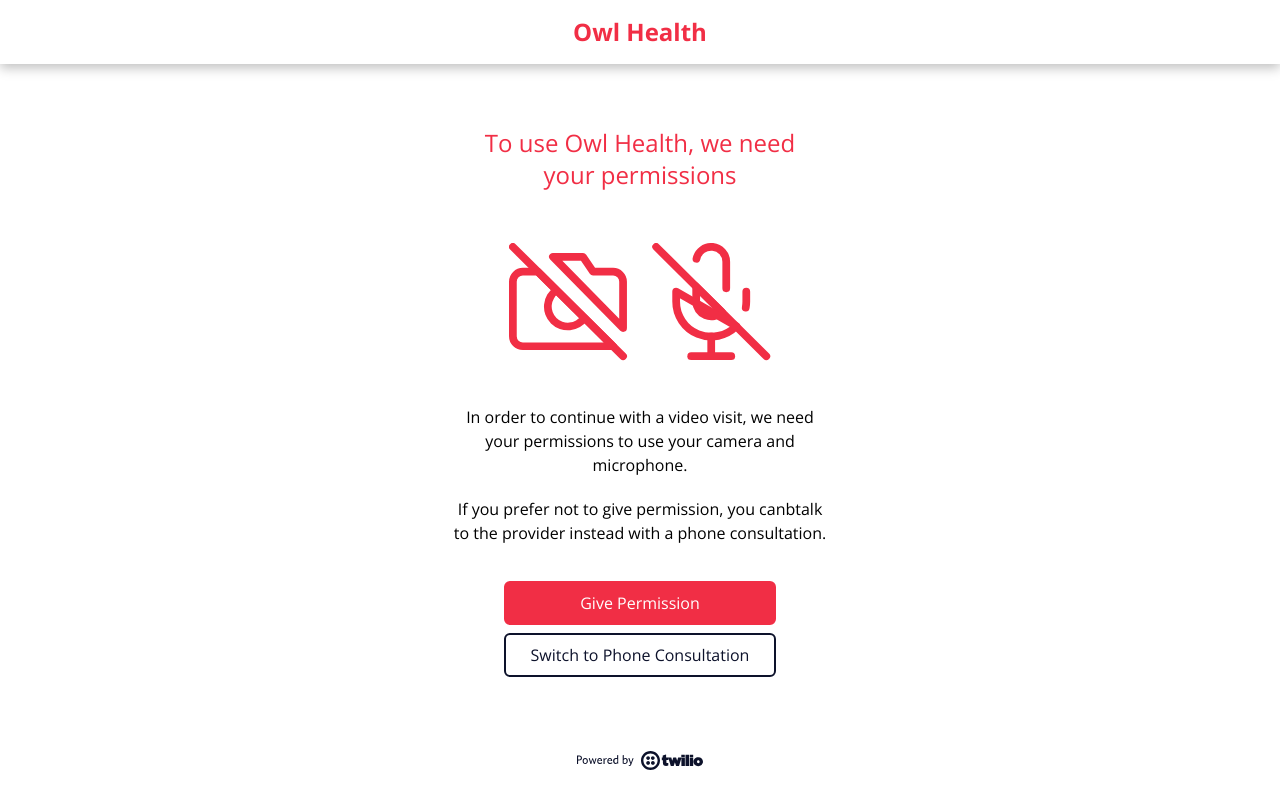
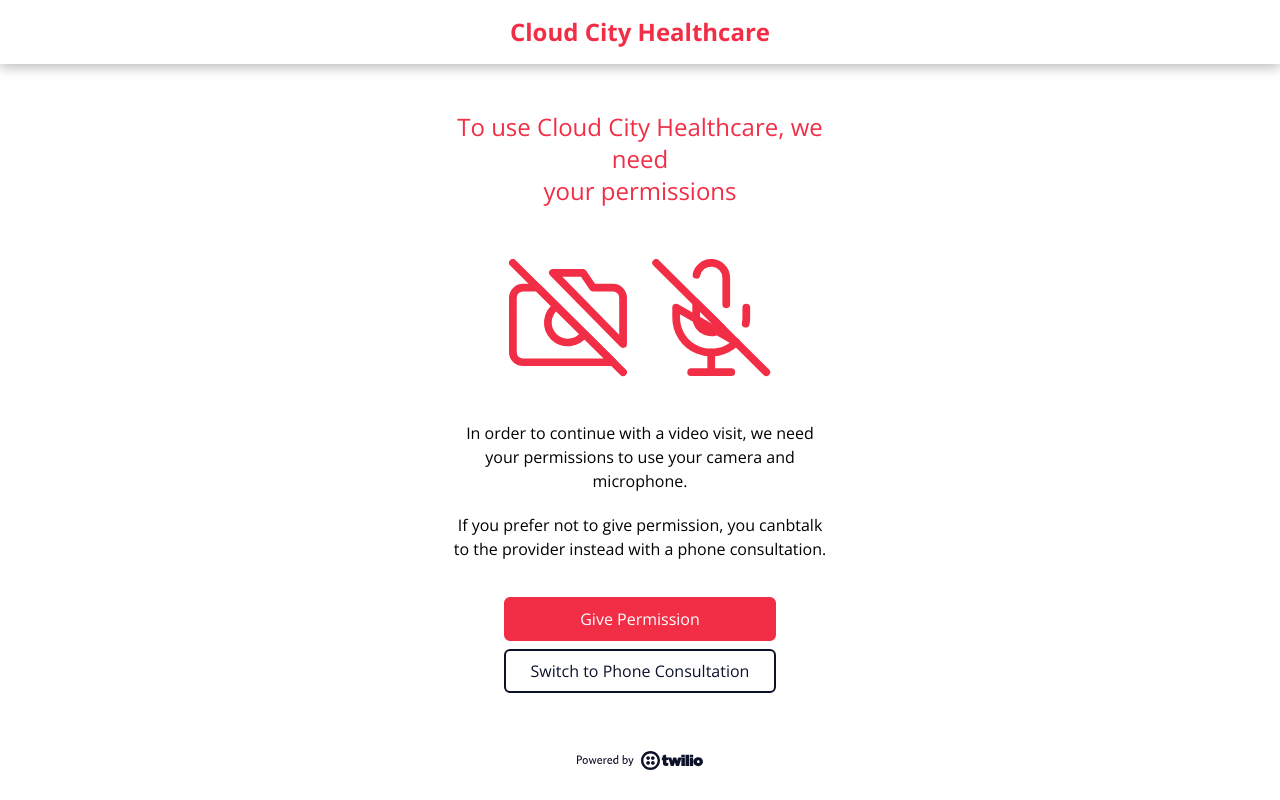
Before and after one commit to twilio/hls-telehealth, a Next.js app in the folder app/: page /patient/video/no-av-permission in a window 1280 px wide. Built offline with nearby package versions, Linux system fonts and the light colour scheme.

Commit message:
Update Owl Health to Cloud City Healthcare

```diff
--- a/app/components/Patient/Header/Header.tsx
+++ b/app/components/Patient/Header/Header.tsx
@@ -2,7 +2,7 @@ export interface HeaderProps {
   name?: string;
 }
 
-export const Header = ({ name = 'Owl Health' }: HeaderProps) => {
+export const Header = ({ name = 'Cloud City Healthcare' }: HeaderProps) => {
   return (
     <div className="flex items-center justify-center h-16 w-full bg-white shadow-patientHeader">
       <h1 className="font-bold text-2xl text-primary">{name}</h1>
--- a/app/components/Provider/Header/Header.tsx
+++ b/app/components/Provider/Header/Header.tsx
@@ -2,7 +2,7 @@ export interface HeaderProps {
   name?: string;
 }
 
-export const Header = ({ name = 'Owl Health' }: HeaderProps) => {
+export const Header = ({ name = 'Cloud City Healthcare' }: HeaderProps) => {
   return (
     <div className="flex items-center justify-center h-16 w-full bg-white">
       <div className="font-bold text-2xl text-primary">{name}</div>
--- a/app/components/Provider/VideoConsultation/VideoConsultation.tsx
+++ b/app/components/Provider/VideoConsultation/VideoConsultation.tsx
@@ -164,7 +164,7 @@ export const VideoConsultation = ({}: VideoConsultationProps) => {
     [user, room, isRecording]
   );
 
-  const titleStyles = { left: '45%' };
+  const titleStyles = { left: '40%' };
   // todo need to render previous speaker in block with all other participants
   const mainDisplayedParticipant =
     (selectedParticipant as RemoteParticipant) || callState.patientParticipant;
@@ -175,7 +175,7 @@ export const VideoConsultation = ({}: VideoConsultationProps) => {
         className="absolute text-white text-2xl font-bold top-4 z-10"
         style={titleStyles}
       >
-        Owl Health
+        Cloud City Healthcare
       </h1>
       <div
         className={joinClasses(
--- a/app/components/VisitSurvey/VisitSurvey.tsx
+++ b/app/components/VisitSurvey/VisitSurvey.tsx
@@ -92,7 +92,7 @@ export const VisitSurvey = ({ isProvider }: VisitSurveyProps) => {
             <p>If you don’t mind, could you tell us about your experience?</p>
           ) : (
             <p>
-              We appreciate you scheduling a visit through the Owl Health app.
+              We appreciate you scheduling a visit through the Cloud City Healthcare app.
               If you don’t mind, could you tell us about how the visit went?
             </p>
           )}
--- a/app/pages/index.tsx
+++ b/app/pages/index.tsx
@@ -36,7 +36,7 @@ export default function Home() {
     <>
       <Head>
         <title>Twilio</title>
-        <meta name="description" content="Generated by create next app" />
+        <meta name="description" content="Twilio Telehealth Application" />
         <link rel="icon" href="/favicon.ico" />
       </Head>
 
--- a/app/pages/patient/video/no-av-permission.tsx
+++ b/app/pages/patient/video/no-av-permission.tsx
@@ -19,7 +19,7 @@ const NoAvPermissionPage = () => {
   return (
     <Layout>
       <Alert
-        title={`To use Owl Health, we need\nyour permissions`}
+        title={`To use Cloud City Healthcare, we need\nyour permissions`}
         icon={
           <img alt="No Audio/Video Permissions" src="/icons/no-av-permissions.svg" height={114} width={262} />
         }
```
Also changed, not shown: 1 other file (tests, documents, lock files or other folders).
